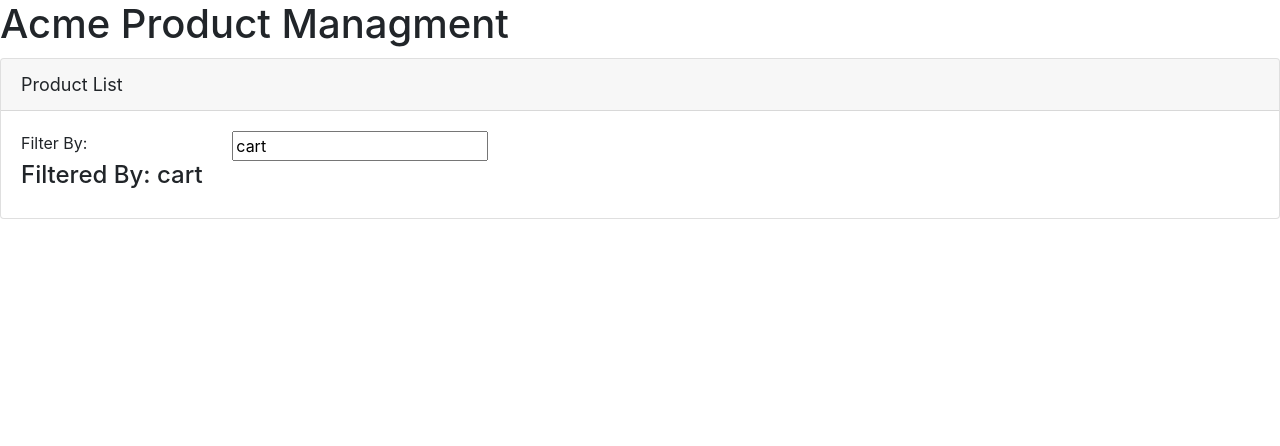
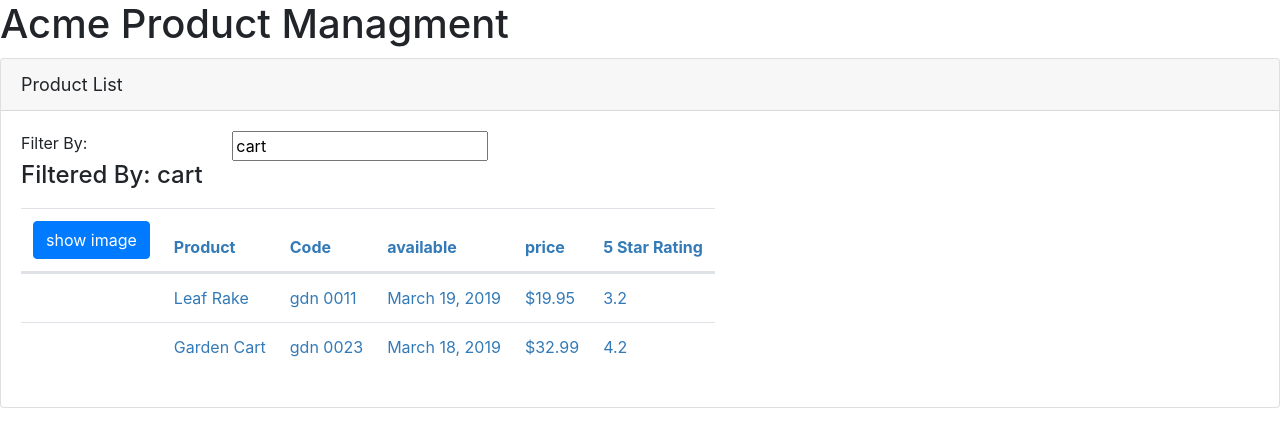
Before and after one commit to andreramosilva/angularStarting, an Angular app: page / in a window 1280 px wide. Shown: the top 446 px of the page. Built offline with nearby package versions, Linux system fonts and the light colour scheme.

Commit message:
fixing bugs

```diff
--- a/src/app/products/product-list.component.html
+++ b/src/app/products/product-list.component.html
@@ -1,28 +1,28 @@
 <div class="card">
   <div class="card-header">
-    {{pageTitle}}
+    {{ pageTitle }}
   </div>
   <div class="card-body">
     <div class="row">
       <div class="col-2">Filter By:</div>
       <div class="col-4">
-        <input type="text" [(ngModel)]='listFilter' />
+        <input type="text" [(ngModel)]="listFilter" />
       </div>
     </div>
     <div class="row">
       <div class="col-6">
-        <h4>Filtered By: {{listFilter}}</h4>
+        <h4>Filtered By: {{ listFilter }}</h4>
       </div>
     </div>
     <div class="table-responsive">
-      <div class="table"  *ngIf="products && products.lenght">
+      <div class="table" *ngIf="products && products.length">
         <thead>
           <tr>
             <th>
-              <button class="btn btn-primary"
-                (click)='toggleImage()'>
-                {{showImage ? 'hide' : 'show' }}
-              image</button>
+              <button class="btn btn-primary" (click)="toggleImage()">
+                {{ showImage ? "hide" : "show" }}
+                image
+              </button>
             </th>
             <th>Product</th>
             <th>Code</th>
@@ -31,18 +31,22 @@
             <th>5 Star Rating</th>
           </tr>
           <tr *ngFor="let product of products">
-            <td><img [src]='product.imageUrl'
-                      [title]='product.productName'
-                      [style.width.px]="imageWidth"
-                      [style.margin.px]="imageMargin"
-                      *ngIf="showImage"              >
-                                  </td>
-            <td>{{product.productName}}</td>
-            <td>{{product.productCode | lowercase | convertToSpaces : '-' }}</td>
-            <td>{{product.releaseDate}}</td>
-            <td>{{product.price | currency : 'USD' : 'symbol':'1.2-2'}}</td>
-            <td>{{product.starRating}}</td>
-
+            <td>
+              <img
+                [src]="product.imageUrl"
+                [title]="product.productName"
+                [style.width.px]="imageWidth"
+                [style.margin.px]="imageMargin"
+                *ngIf="showImage"
+              />
+            </td>
+            <td>{{ product.productName }}</td>
+            <td>
+              {{ product.productCode | lowercase | convertToSpaces: "-" }}
+            </td>
+            <td>{{ product.releaseDate }}</td>
+            <td>{{ product.price | currency: "USD":"symbol":"1.2-2" }}</td>
+            <td>{{ product.starRating }}</td>
           </tr>
         </thead>
         <tbody></tbody>
```
